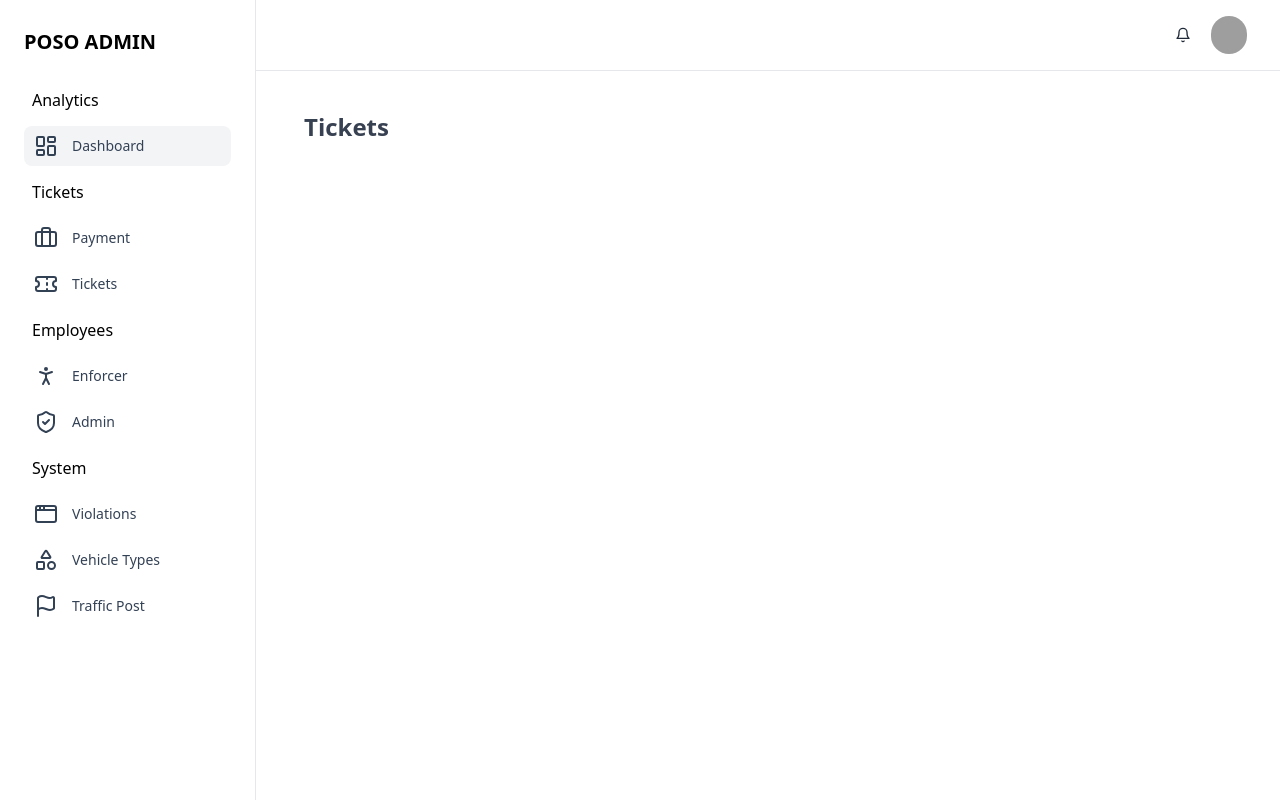
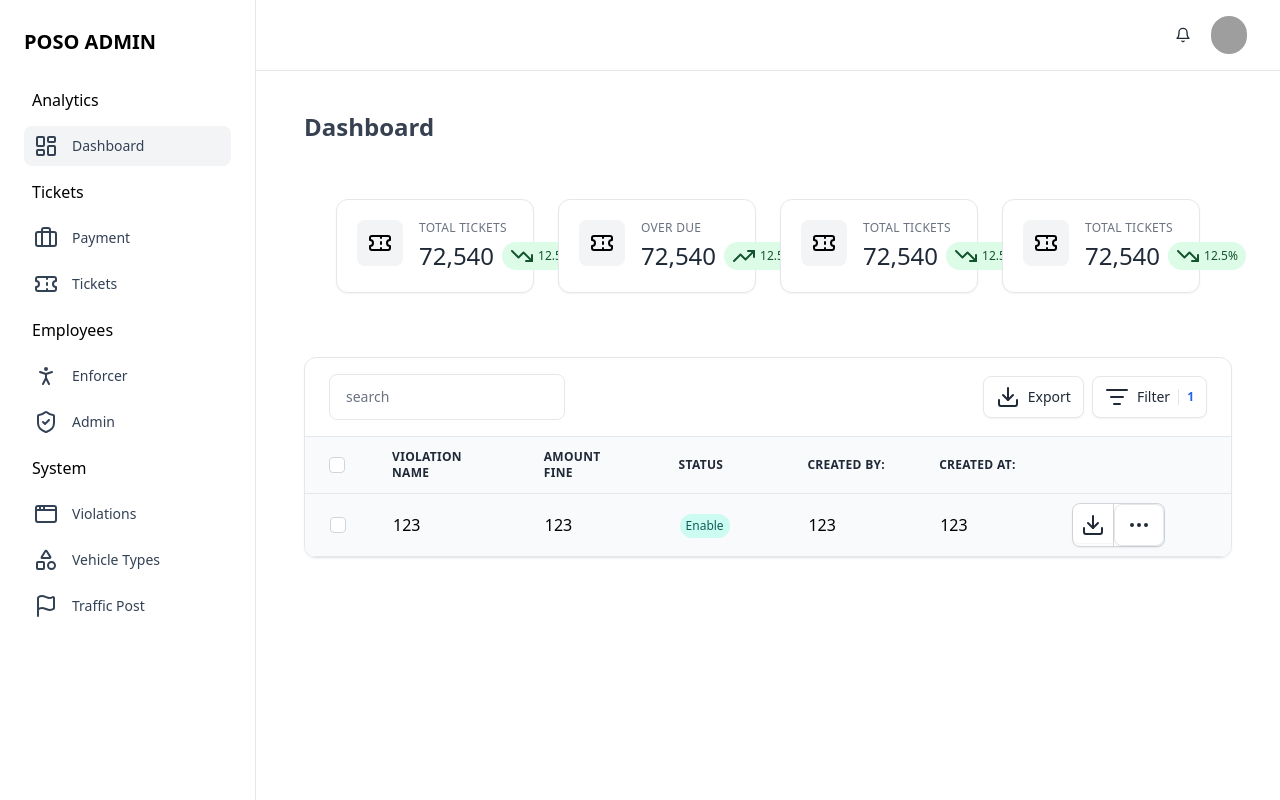
Before and after one commit to romarmph/poso_admin, a SvelteKit app: page / in a window 1280 px wide. Built offline with nearby package versions, Linux system fonts and the light colour scheme; grey boxes are pictures that could not be loaded.

Commit message:
dashboard

```diff
--- a/src/lib/components/Base/Card.svelte
+++ b/src/lib/components/Base/Card.svelte
@@ -1,16 +1,18 @@
 <script lang="ts">
-export let name: string="";
+  export let name: string = "";
   // export let iconCard: string="<Users/>";
-import {TrendingDown, TrendingUp, Users } from "lucide-svelte";
-
-
+  import { TrendingDown, TrendingUp, Users, Ticket } from "lucide-svelte";
 </script>
 
-
-<div class="flex flex-col bg-white border shadow-sm rounded-xl dark:bg-slate-900 dark:border-gray-800">
+<!-- Ticket -->
+<div
+  class="flex flex-col bg-white border shadow-sm rounded-xl dark:bg-slate-900 dark:border-gray-800"
+>
   <div class="p-4 md:p-5 flex gap-x-4">
-      <div class="flex-shrink-0 flex justify-center items-center size-[46px] bg-gray-100 rounded-lg dark:bg-gray-800">
- <Users/>
+    <div
+      class="flex-shrink-0 flex justify-center items-center size-[46px] bg-gray-100 rounded-lg dark:bg-gray-800"
+    >
+      <Ticket />
     </div>
 
     <div class="grow">
@@ -20,14 +22,16 @@ import {TrendingDown, TrendingUp, Users } from "lucide-svelte";
         </p>
       </div>
       <div class="mt-1 flex items-center gap-x-2">
-          <h3 class="text-xl sm:text-2xl font-medium text-gray-800 dark:text-gray-200">
+        <h3
+          class="text-xl sm:text-2xl font-medium text-gray-800 dark:text-gray-200"
+        >
           72,540
         </h3>
-          <span class="inline-flex items-center gap-x-1 py-0.5 px-2 rounded-full bg-green-100 text-green-900 dark:bg-green-800 dark:text-green-100">
-            <slot/>
-            <span class="inline-block text-xs font-medium">
-              12.5%
-            </span>
+        <span
+          class="inline-flex items-center gap-x-1 py-0.5 px-2 rounded-full bg-green-100 text-green-900 dark:bg-green-800 dark:text-green-100"
+        >
+          <slot />
+          <span class="inline-block text-xs font-medium"> 12.5% </span>
         </span>
       </div>
     </div>
--- a/src/routes/(app)/+page.svelte
+++ b/src/routes/(app)/+page.svelte
@@ -9,6 +9,121 @@
   import TicketStatus from "$lib/components/Base/TicketStatus.svelte";
 
   import { Button } from "$lib/Components";
+  import Card from "$lib/components/Base/Card.svelte";
+  import { Ticket, TrendingDown, TrendingUp, Users } from "lucide-svelte";
+  import { MoreHorizontal, Download, ListFilter, Search } from "lucide-svelte";
+  import Tables from "$lib/components/Table/tables.svelte";
+  import TableHead from "$lib/components/Table/TableHead.svelte";
+  import Dropdown from "$lib/components/Base/Dropdown.svelte";
+  import TableBody from "$lib/components/Table/TableBody.svelte";
 </script>
 
-<h1 class="text-2xl font-bold text-gray-700">Tickets</h1>
+<h1 class="text-2xl font-bold text-gray-700">Dashboard</h1>
+
+<!-- Card Section -->
+<div class="max-w-[85rem] px-4 py-10 sm:px-6 lg:px-8 lg:py-14 mx-auto">
+  <!-- Grid -->
+  <div class="grid sm:grid-cols-2 lg:grid-cols-4 gap-4 sm:gap-6">
+    <!-- Card -->
+    <Card name="Total Tickets">
+      <TrendingDown />
+    </Card>
+    <!-- End Card -->
+
+    <!-- Card -->
+    <Card name="Over due">
+      <TrendingUp />
+    </Card>
+
+    <!-- End Card -->
+
+    <!-- Card -->
+    <Card name="Total Tickets">
+      <TrendingDown />
+    </Card>
+
+    <!-- End Card -->
+
+    <!-- Card -->
+    <Card name="Total Tickets">
+      <TrendingDown />
+    </Card>
+
+    <!-- End Card -->
+  </div>
+  <!-- End Grid -->
+</div>
+<!-- End Card Section -->
+
+<!-- Table Dashboard -->
+<Tables>
+  <table class="min-w-full divide-y divide-gray-200 dark:divide-gray-700">
+    <thead class="bg-gray-50 dark:bg-slate-800">
+      <tr>
+        <TableHead name="" classes="ps-6 py-3 text-start"
+          ><input
+            type="checkbox"
+            class="shrink-0 border-gray-300 rounded text-blue-600 focus:ring-blue-500 disabled:opacity-50 disabled:pointer-events-none dark:bg-slate-900 dark:border-gray-600 dark:checked:bg-blue-500 dark:checked:border-blue-500 dark:focus:ring-offset-gray-800"
+            id="hs-at-with-checkboxes-main"
+          />
+        </TableHead>
+        <TableHead name="Violation Name" classes="px-6 py-3 text-start" />
+        <TableHead name="Amount Fine" classes="px-6 py-3 text-start" />
+        <TableHead name="Status" classes="px-6 py-3 text-start" />
+        <TableHead name="Created By:" classes="px-6 py-3 text-start" />
+        <TableHead name="Created At:" classes="px-6 py-3 text-start" />
+      </tr>
+    </thead>
+    <tbody class="divide-y divide-gray-200 dark:divide-gray-700">
+      <tr>
+        <TableBody classed="ps-6 py-3 text-start">
+          <input
+            type="checkbox"
+            class="shrink-0 border-gray-300 rounded text-blue-600 focus:ring-blue-500 disabled:opacity-50 disabled:pointer-events-none dark:bg-slate-900 dark:border-gray-600 dark:checked:bg-blue-500 dark:checked:border-blue-500 dark:focus:ring-offset-gray-800"
+            id="hs-at-with-checkboxes-1"
+          />
+        </TableBody>
+        <TableBody>123</TableBody>
+        <TableBody>123</TableBody>
+        <TableBody>
+          <button
+            type="button"
+            class="block"
+            data-hs-overlay="#hs-ai-invoice-modal"
+          >
+            <span
+              class="py-1 px-1.5 inline-flex items-center gap-x-1 text-xs font-medium bg-teal-100 text-teal-800 rounded-full dark:bg-teal-500/10 dark:text-teal-500"
+            >
+              Enable
+            </span>
+          </button></TableBody
+        >
+        <TableBody>123</TableBody>
+        <TableBody>123</TableBody>
+        <TableBody
+          ><div
+            class="group inline-flex items-center divide-x divide-gray-300 border border-gray-300 bg-white shadow-sm rounded-lg transition-all dark:divide-gray-700 dark:bg-slate-700 dark:border-gray-700"
+          >
+            <div class="hs-tooltip inline-block">
+              <button
+                class="hs-tooltip-toggle py-1.5 px-2 inline-flex justify-center items-center gap-x-2 text-sm font-semibold rounded-s-md bg-white text-gray-800 shadow-sm hover:bg-gray-50 disabled:opacity-50 disabled:pointer-events-none dark:bg-slate-900 dark:border-gray-700 dark:text-white dark:hover:bg-gray-800 dark:focus:outline-none dark:focus:ring-1 dark:focus:ring-gray-600"
+              >
+                <Download />
+                <span
+                  class="hs-tooltip-content hs-tooltip-shown:opacity-100 hs-tooltip-shown:visible opacity-0 transition-opacity inline-block absolute invisible z-10 py-1 px-2 bg-gray-900 text-xs font-medium text-white rounded shadow-sm dark:bg-slate-700"
+                  role="tooltip"
+                >
+                  Download PDF
+                </span>
+              </button>
+            </div>
+            <Dropdown
+              over="hs-edit-violation-modal"
+              del="hs-del-violation-modal"><MoreHorizontal /></Dropdown
+            >
+          </div></TableBody
+        >
+      </tr>
+    </tbody>
+  </table>
+</Tables>
--- a/src/routes/(app)/payment/+page.svelte
+++ b/src/routes/(app)/payment/+page.svelte
@@ -1,15 +1,11 @@
 <script>
   import Card from "$lib/components/Base/Card.svelte";
-import {TrendingDown, TrendingUp, Users } from "lucide-svelte";
-
+  import { TrendingDown, TrendingUp, Users } from "lucide-svelte";
 </script>
-
 
 <header style="display: flex; align-items: center;">
   <h1 style="font-weight: bold;">Payment</h1>
-
 </header>
-
 
 <!-- Card Section -->
 <div class="max-w-[85rem] px-4 py-10 sm:px-6 lg:px-8 lg:py-14 mx-auto">
@@ -17,27 +13,27 @@ import {TrendingDown, TrendingUp, Users } from "lucide-svelte";
   <div class="grid sm:grid-cols-2 lg:grid-cols-4 gap-4 sm:gap-6">
     <!-- Card -->
     <Card name="Total Tickets">
-        <TrendingDown/>
+      <TrendingDown />
     </Card>
     <!-- End Card -->
 
     <!-- Card -->
-      <Card name="Total Tickets">
-        <TrendingUp/>
+    <Card name="Paid">
+      <TrendingUp />
     </Card>
 
     <!-- End Card -->
 
     <!-- Card -->
-      <Card name="Total Tickets">
-        <TrendingDown/>
+    <Card name="Unpaid">
+      <TrendingDown />
     </Card>
 
     <!-- End Card -->
 
     <!-- Card -->
-      <Card name="Total Tickets">
-        <TrendingDown/>
+    <Card name="Total Revenue">
+      <TrendingDown />
     </Card>
 
     <!-- End Card -->
```
Lines whose indentation alone changed are shown as unchanged.
